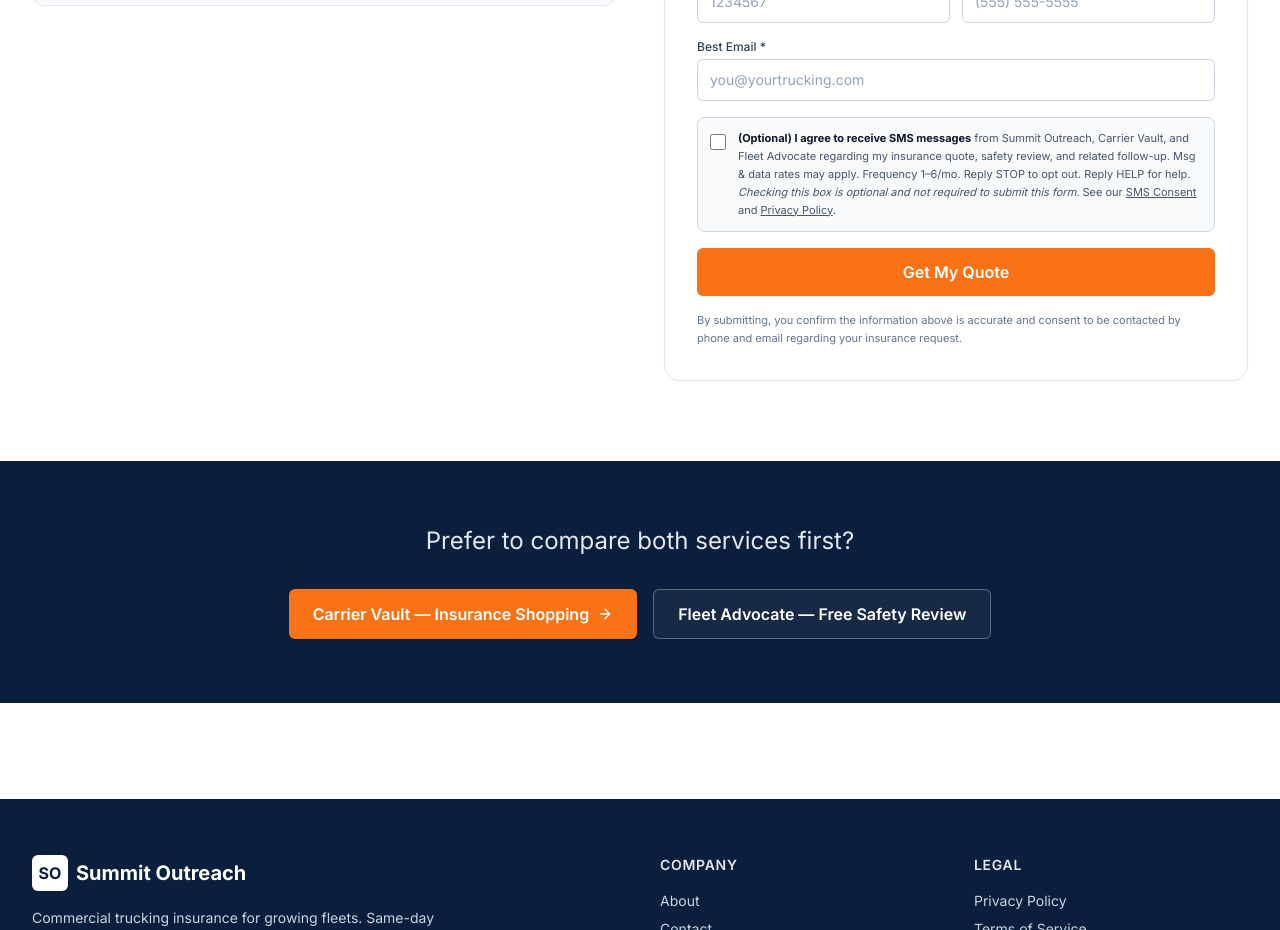
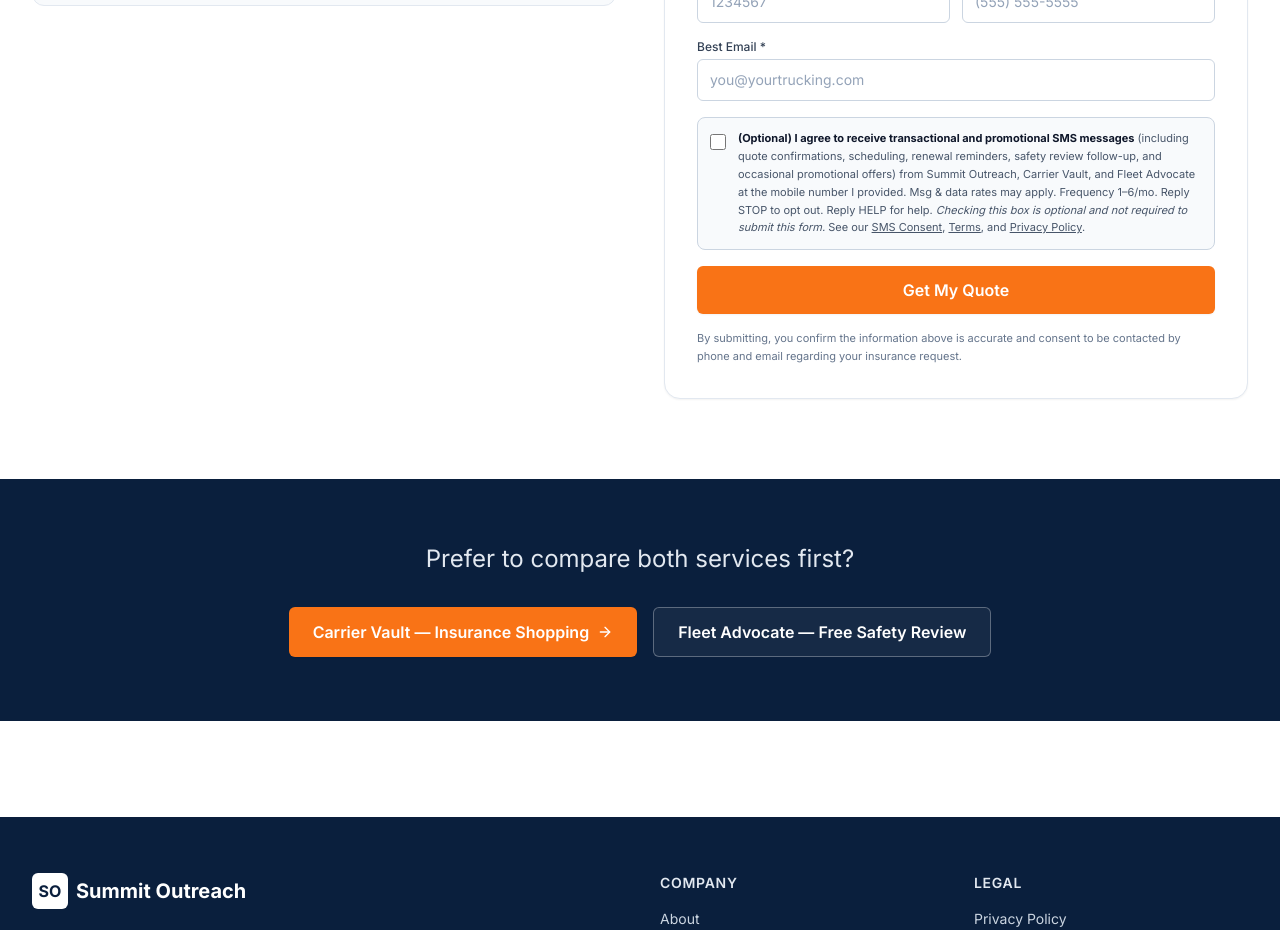
Before and after one commit to ceoaiagent10/summit-outreach-site, a Next.js app: page /contact in a window 1280 px wide. Shown: the part 1040-1970 px from the top of the page. Built offline with nearby package versions, Linux system fonts and the light colour scheme.

Commit message:
fix(lead-form): add message type disclosure + link to /terms

```diff
--- a/components/lead-form.tsx
+++ b/components/lead-form.tsx
@@ -147,14 +147,16 @@
         />
         <span className={`text-[11px] leading-relaxed ${variant === "dark" ? "text-slate-300" : "text-slate-600"}`}>
           <strong className={variant === "dark" ? "text-white" : "text-brand-ink"}>
-            (Optional) I agree to receive SMS messages
+            (Optional) I agree to receive transactional and promotional SMS messages
           </strong>{" "}
-          from Summit Outreach, Carrier Vault, and Fleet Advocate regarding my
-          insurance quote, safety review, and related follow-up. Msg &amp; data
-          rates may apply. Frequency 1&ndash;6/mo. Reply STOP to opt out. Reply
-          HELP for help. <em>Checking this box is optional and not required to
-          submit this form.</em> See our{" "}
-          <a href="/sms-consent" className="underline">SMS Consent</a> and{" "}
+          (including quote confirmations, scheduling, renewal reminders, safety
+          review follow-up, and occasional promotional offers) from Summit
+          Outreach, Carrier Vault, and Fleet Advocate at the mobile number I
+          provided. Msg &amp; data rates may apply. Frequency 1&ndash;6/mo.
+          Reply STOP to opt out. Reply HELP for help. <em>Checking this box is
+          optional and not required to submit this form.</em> See our{" "}
+          <a href="/sms-consent" className="underline">SMS Consent</a>,{" "}
+          <a href="/terms" className="underline">Terms</a>, and{" "}
           <a href="/privacy" className="underline">Privacy Policy</a>.
         </span>
       </label>
```
